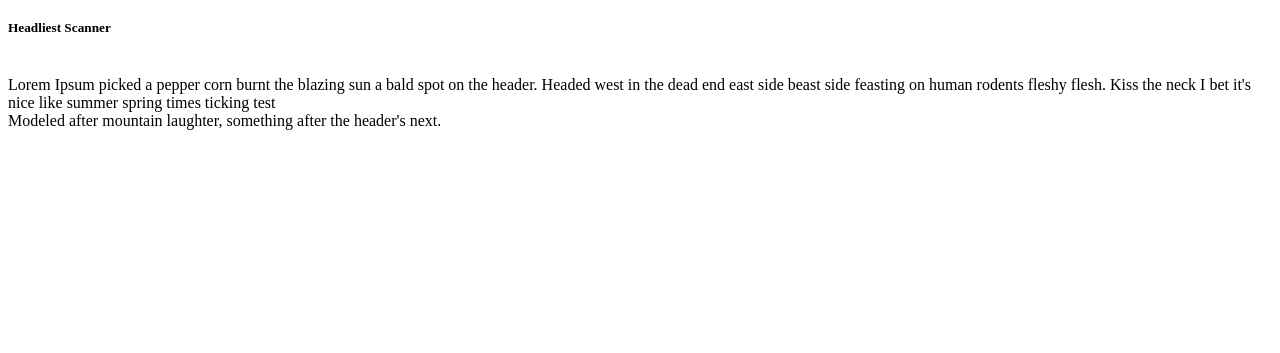
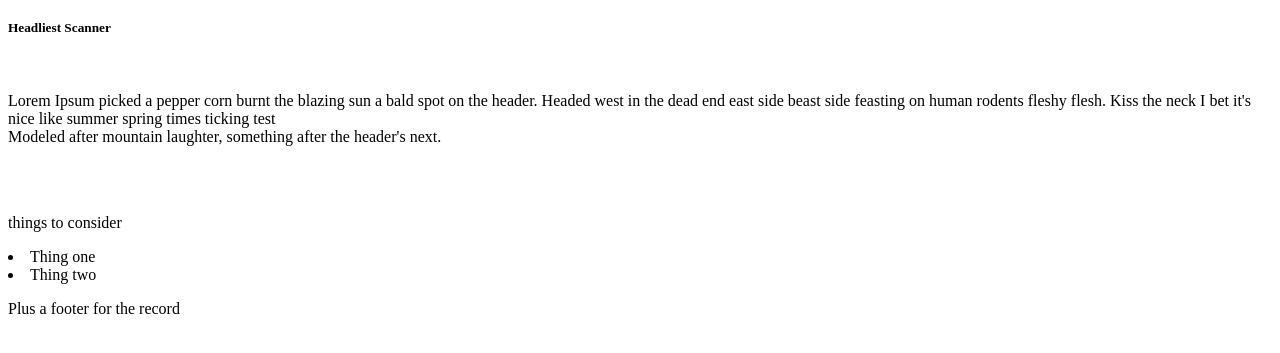
Before and after one commit to Sluuguu/ScannerHead, a plain HTML site: page index.html in a window 1280 px wide. Shown: the part 61-414 px from the top of the page. Drawn offline with Linux system fonts and the light colour scheme.

Commit message:
Add files via upload

```diff
--- a/index.html
+++ b/index.html
@@ -1,15 +1,39 @@
 <!DOCTYPE html>
 <html lang="en">
 <head>
-  <title>My Website</title>
+  <title>Scanners</title>
   <meta charset="utf-8"
 </head>
 <body>
+  <header>
   <h1>A Scanner Headly</h1>
   <h5>Headliest Scanner</h5>
+</header>
 <br>
-Lorem Ipsum picked a pepper corn burnt the blazing sun a bald spot on the header. Headed west in the dead end east side beast side feasting on human rodents fleshy flesh. Kiss the neck I bet it's nice like summer spring times ticking test
+<p>
+Lorem Ipsum picked a pepper
+ corn burnt the blazing sun
+  a bald spot on the header.
+  Headed west in the dead
+   end east side beast side
+    feasting on human
+     rodents fleshy flesh.
+      Kiss the neck I bet
+       it's nice like
+        summer spring times
+         ticking test
 <br>
 Modeled after mountain laughter, something after the header's next.
+</p>
+<br>
+<br>
+<p> things to consider</p>
+<li>
+  Thing one </li>
+  <li> Thing two </li>
+
+<footer>
+  <p>Plus a footer for the record </p>
+  </footer>
 </body>
 </html>
```
